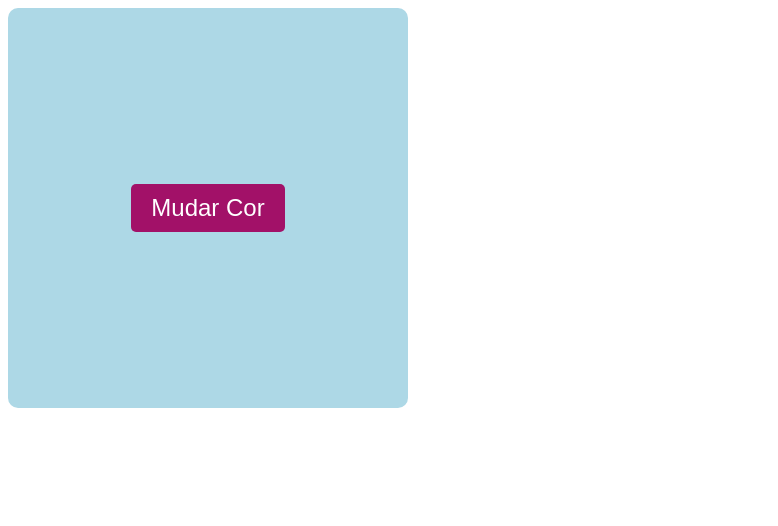
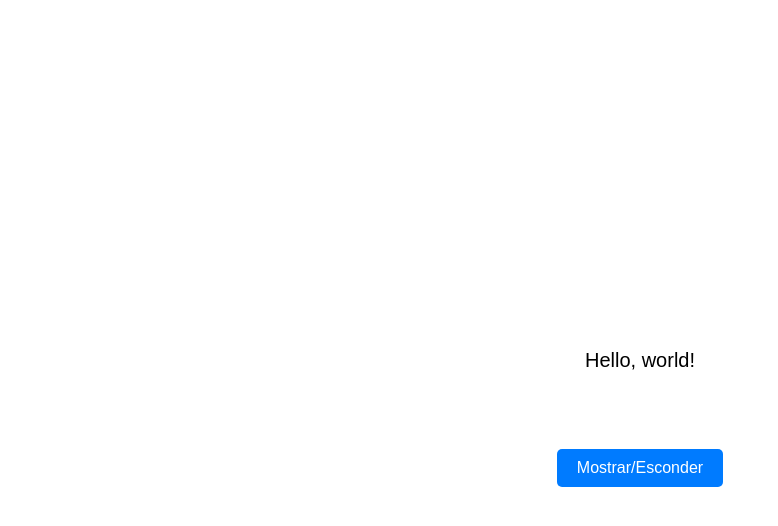
Before and after one commit to leoportogtr86/react-gerador-senhas, a React (Vite) app: page / in a window 1280 px wide. Shown: the top 526 px of the page, without its empty margins (0-778 px from the left). Built offline with nearby package versions, Linux system fonts and the light colour scheme.

Commit message:
componente show hide text

```diff
--- a/src/App.jsx
+++ b/src/App.jsx
@@ -1,11 +1,11 @@
 import './App.css'
-import ChangeColor from "./components/ChangeColor/index.jsx";
+import ShowHideText from "./components/ShowHideText/index.jsx";
 
 function App() {
 
     return (
         <div>
-            <ChangeColor/>
+            <ShowHideText/>
         </div>
     )
 }
--- /dev/null
+++ b/src/components/ShowHideText/ShowHideText.css
@@ -0,0 +1,33 @@
+.container {
+    display: flex;
+    flex-direction: column;
+    align-items: center;
+    justify-content: center;
+    height: 100vh;
+}
+
+.text {
+    display: none;
+    font-size: 20px;
+    text-align: center;
+    margin-top: 20px;
+    font-family: sans-serif;
+}
+
+.text-container {
+    display: flex;
+    flex-direction: column;
+    align-items: center;
+    height: 100px;
+}
+
+button {
+    margin-top: 20px;
+    padding: 10px 20px;
+    font-size: 16px;
+    background-color: #007bff;
+    color: white;
+    border: none;
+    border-radius: 5px;
+    cursor: pointer;
+}
--- /dev/null
+++ b/src/components/ShowHideText/index.jsx
@@ -0,0 +1,24 @@
+// 6. **Mostrar/Ocultar Texto:** Crie um botão que mostra ou oculta um texto em
+// um componente ao ser clicado.
+import {useState} from "react";
+import "./ShowHideText.css";
+
+const ShowHideText = () => {
+    const [displayText, setDisplayText] = useState("block");
+
+    const toggleDisplay = () => {
+        const newDisplay = displayText === "block" ? "none" : "block";
+        setDisplayText(newDisplay);
+    }
+
+    return (
+        <div className="container">
+            <div className="text-container">
+                <p className="text" style={{display: displayText}}>Hello, world!</p>
+            </div>
+            <button type="button" onClick={toggleDisplay}>Mostrar/Esconder</button>
+        </div>
+    )
+}
+
+export default ShowHideText;
```
